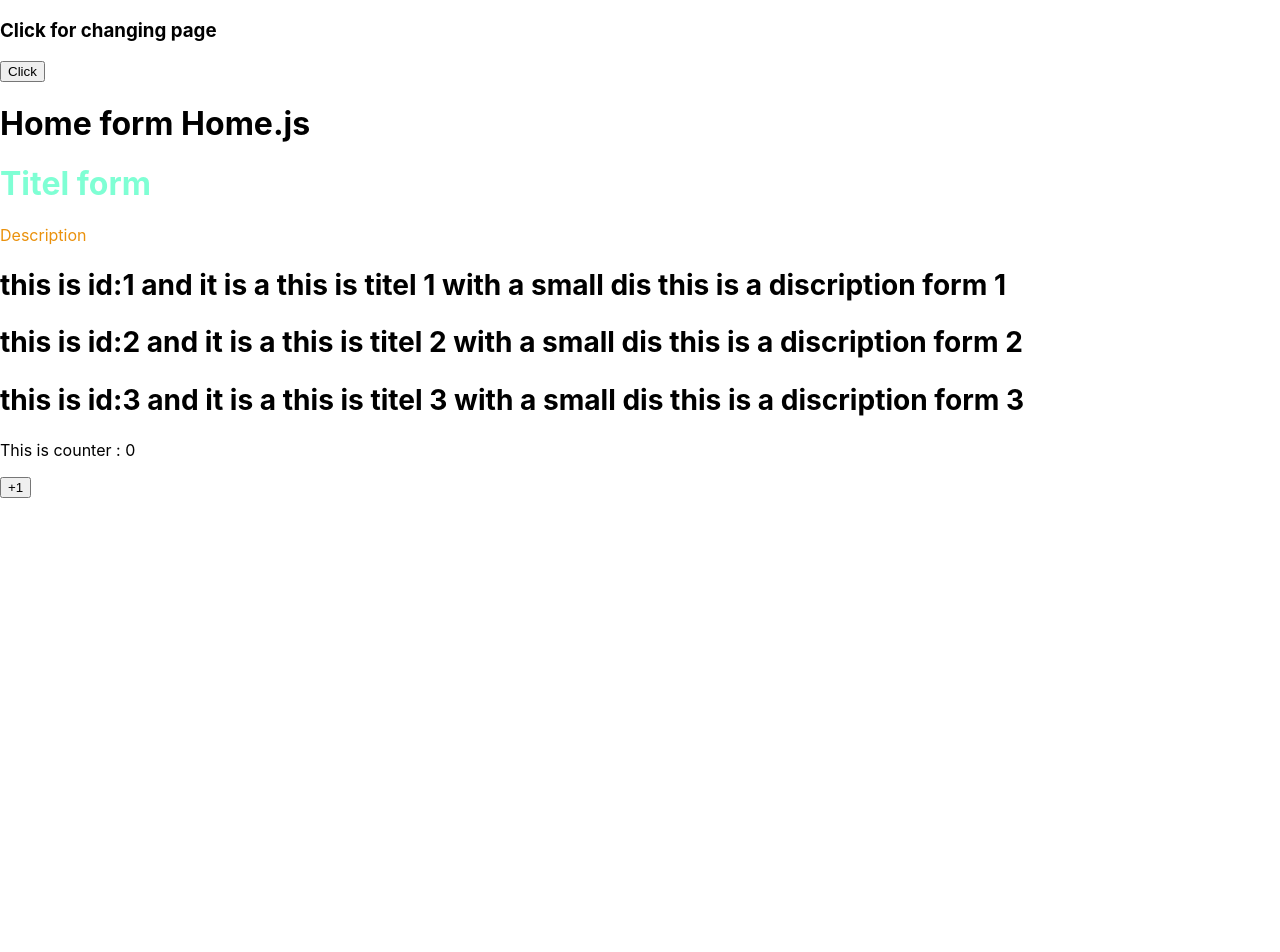
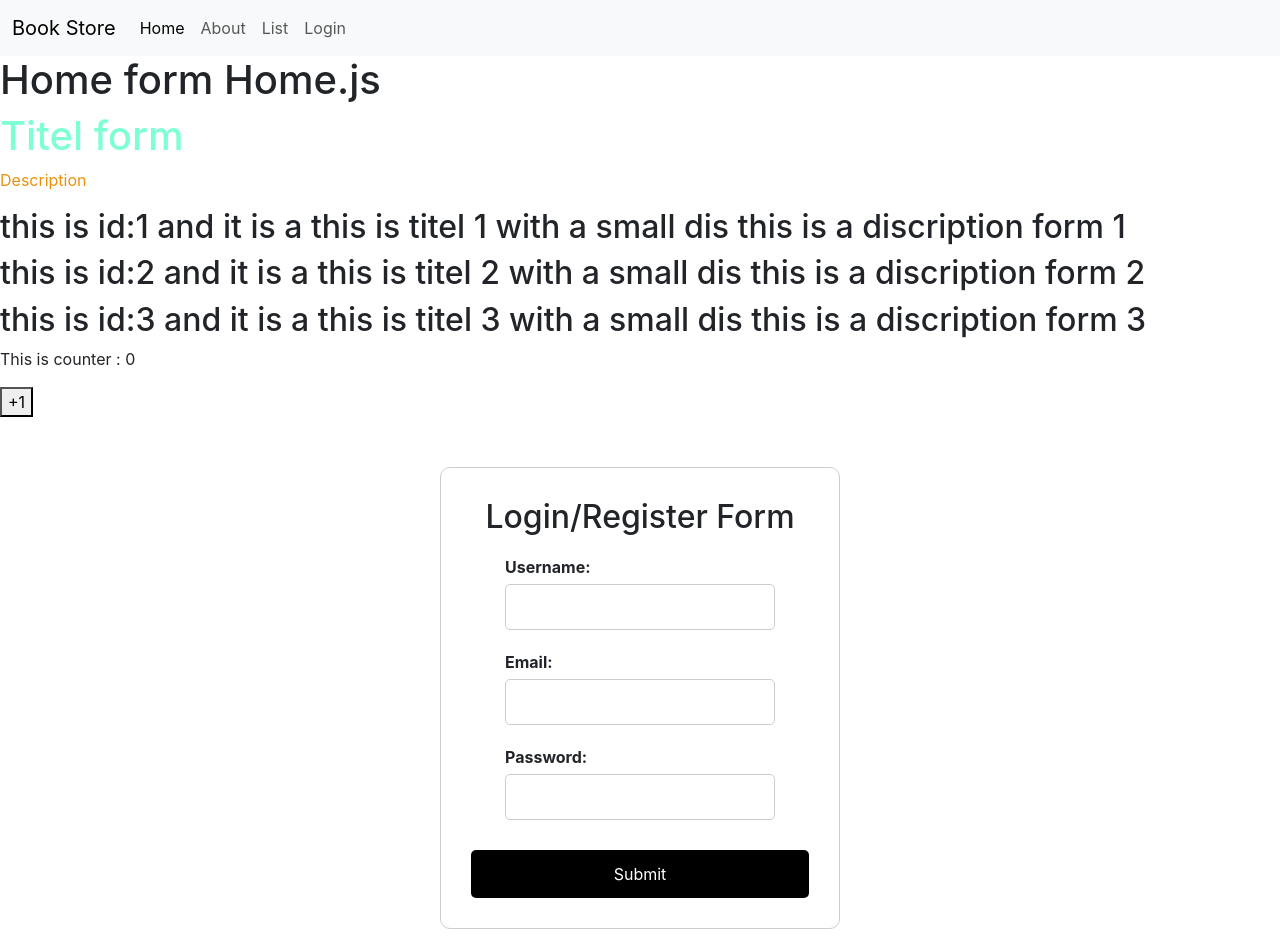
Before and after one commit to monanksojitra/book-store, a React (Create React App) app: page / in a window 1280 px wide. Shown: the top 952 px of the page. Before the commit the page ends 800 px from the top, so only its background shows below. Built offline with nearby package versions, Linux system fonts and the light colour scheme.

Commit message:
Day 7 Task 2

```diff
--- a/package.json
+++ b/package.json
@@ -8,6 +8,7 @@
     "@testing-library/user-event": "^13.5.0",
     "react": "^18.2.0",
     "react-dom": "^18.2.0",
+    "react-router-dom": "^6.8.2",
     "react-scripts": "5.0.1",
     "web-vitals": "^2.1.4"
   },
--- a/public/index.html
+++ b/public/index.html
@@ -1,20 +1,20 @@
 <!DOCTYPE html>
 <html lang="en">
+
 <head>
   <meta charset="utf-8" />
   <link rel="icon" href="%PUBLIC_URL%/favicon.ico" />
   <meta name="viewport" content="width=device-width, initial-scale=1" />
   <meta name="theme-color" content="#000000" />
-    <meta
-      name="description"
-      content="Web site created using create-react-app"
-    />
+  <meta name="description" content="Web site created using create-react-app" />
   <link rel="apple-touch-icon" href="%PUBLIC_URL%/logo192.png" />
   <!--
       manifest.json provides metadata used when your web app is installed on a
       user's mobile device or desktop. See https://developers.google.com/web/fundamentals/web-app-manifest/
     -->
   <link rel="manifest" href="%PUBLIC_URL%/manifest.json" />
+  <link href="https://cdn.jsdelivr.net/npm/bootstrap@5.3.0-alpha1/dist/css/bootstrap.min.css" rel="stylesheet"
+    integrity="sha384-GLhlTQ8iRABdZLl6O3oVMWSktQOp6b7In1Zl3/Jr59b6EGGoI1aFkw7cmDA6j6gD" crossorigin="anonymous">
   <!--
       Notice the use of %PUBLIC_URL% in the tags above.
       It will be replaced with the URL of the `public` folder during the build.
@@ -26,6 +26,7 @@
     -->
   <title>React App</title>
 </head>
+
 <body>
   <noscript>You need to enable JavaScript to run this app.</noscript>
   <div id="root"></div>
@@ -39,5 +40,9 @@
       To begin the development, run `npm start` or `yarn start`.
       To create a production bundle, use `npm run build` or `yarn build`.
     -->
+  <script src="https://cdn.jsdelivr.net/npm/bootstrap@5.3.0-alpha1/dist/js/bootstrap.bundle.min.js"
+    integrity="sha384-w76AqPfDkMBDXo30jS1Sgez6pr3x5MlQ1ZAGC+nuZB+EYdgRZgiwxhTBTkF7CXvN"
+    crossorigin="anonymous"></script>
 </body>
+
 </html>
--- a/src/App.js
+++ b/src/App.js
@@ -1,4 +1,6 @@
 import React from 'react'
+import LoginForm from './component/LoginForm'
+import Navbar from './component/Navbar'
 import About from './pages/About'
 import Home from './pages/Home'
 
@@ -18,9 +20,11 @@ export default function App() {
   }
   return (
     <div>
+      <Navbar/>
+      {sethome === "Home" ? <Home/> : <About/>}
+      <LoginForm/>
       <h3>Click for changing page</h3>
       <button onClick={xchang}>Click</button>
-      {sethome === "Home" ? <Home/> : <About/>}
     </div>
   )
 }
--- /dev/null
+++ b/src/component/LoginForm.js
@@ -0,0 +1,49 @@
+import React, { useState } from "react";
+import "../css/LoginForm.css";
+
+function LoginForm() {
+  const [username, setUsername] = useState("");
+  const [email, setEmail] = useState("");
+  const [password, setPassword] = useState("");
+
+  const handleSubmit = (event) => {
+    event.preventDefault();
+    alert(`"Submitted form:", ${username}, ${email}, ${password}`);
+  };
+
+  return (
+    <form className="login-form" onSubmit={handleSubmit}>
+      <h2>Login/Register Form</h2>
+      <div className="form-group">
+        <label htmlFor="username">Username:</label>
+        <input
+          type="text"
+          id="username"
+          value={username}
+          onChange={(e) => setUsername(e.target.value)}
+        />
+      </div>
+      <div className="form-group">
+        <label htmlFor="email">Email:</label>
+        <input
+          type="email"
+          id="email"
+          value={email}
+          onChange={(e) => setEmail(e.target.value)}
+        />
+      </div>
+      <div className="form-group">
+        <label htmlFor="password">Password:</label>
+        <input
+          type="password"
+          id="password"
+          value={password}
+          onChange={(e) => setPassword(e.target.value)}
+        />
+      </div>
+      <button type="submit">Submit</button>
+    </form>
+  );
+}
+
+export default LoginForm;
--- /dev/null
+++ b/src/component/Navbar.js
@@ -0,0 +1,34 @@
+import React from 'react'
+
+export default function Navbar() {
+    return (
+        <div>
+            <nav className="navbar navbar-expand-lg bg-body-tertiary">
+                <div className="container-fluid">
+                    <a className="navbar-brand" href="#">Book Store</a>
+                    <button className="navbar-toggler" type="button" data-bs-toggle="collapse" data-bs-target="#navbarSupportedContent" aria-controls="navbarSupportedContent" aria-expanded="false" aria-label="Toggle navigation">
+                        <span className="navbar-toggler-icon" />
+                    </button>
+                    <div className="collapse navbar-collapse" id="navbarSupportedContent">
+                        <ul className="navbar-nav me-auto mb-2 mb-lg-0">
+                            <li className="nav-item">
+                                <a className="nav-link active" aria-current="page" href="#">Home</a>
+                            </li>
+                            <li className="nav-item">
+                                <a className="nav-link" href="#">About</a>
+                            </li>
+                            <li className="nav-item">
+                                <a className="nav-link" href="#">List</a>
+                            </li>
+                            <li className="nav-item">
+                                <a className="nav-link" href="#">Login </a>
+                            </li>
+
+
+                        </ul>
+                    </div>
+                </div>
+            </nav>
+        </div>
+    )
+}
--- /dev/null
+++ b/src/css/LoginForm.css
@@ -0,0 +1,45 @@
+.login-form {
+    display: flex;
+    flex-direction: column;
+    align-items: center;
+    justify-content: center;
+    margin: 50px auto;
+    padding: 30px;
+    border: 1px solid #ccc;
+    border-radius: 10px;
+    max-width: 400px;
+  }
+
+  .form-group {
+    display: flex;
+    flex-direction: column;
+    margin: 10px 0;
+  }
+
+  label {
+    font-weight: bold;
+  }
+
+  input[type="text"],
+  input[type="email"],
+  input[type="password"] {
+    padding: 10px;
+    border-radius: 5px;
+    border: 1px solid #ccc;
+    font-size: 16px;
+    width: 100%;
+    margin-top: 5px;
+    box-sizing: border-box;
+  }
+
+  button[type="submit"] {
+    background-color: #000000;
+    color: white;
+    padding: 12px 20px;
+    border: none;
+    border-radius: 5px;
+    cursor: pointer;
+    margin-top: 20px;
+    font-size: 16px;
+    width: 100%;
+  }
```
Also changed, not shown: 1 other file (tests, documents, lock files or other folders). Lines whose indentation alone changed are shown as unchanged.
